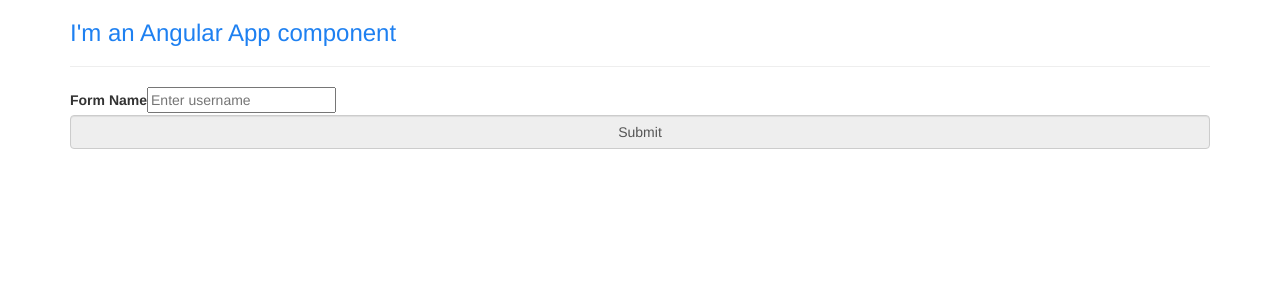
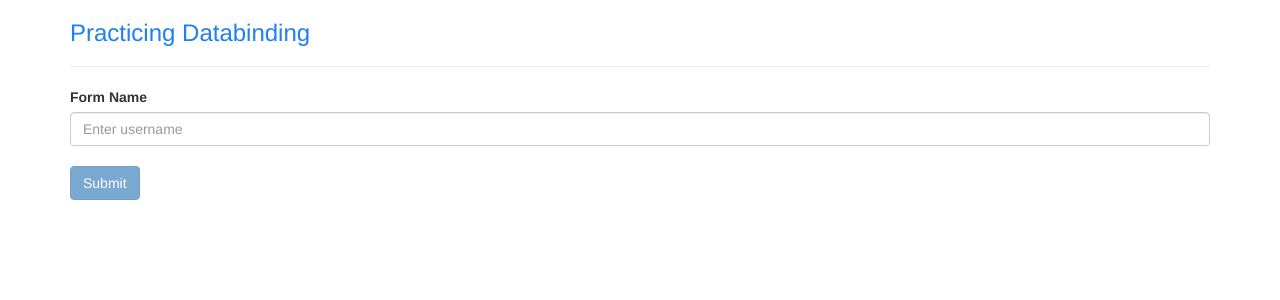
Before and after one commit to JuliaAvona/angular, an Angular app in the folder my-app/: page / in a window 1280 px wide. Shown: the top 300 px of the page. Built offline with nearby package versions, Linux system fonts and the light colour scheme.

Commit message:
fix: fix form styles

```diff
--- a/my-app/src/app/app.component.html
+++ b/my-app/src/app/app.component.html
@@ -1,7 +1,7 @@
 <div class="container">
   <div class="row">
     <div class="col-xs-12">
-      <h3>I'm an Angular App component</h3>
+      <h3>Practicing Databinding</h3>
       <hr>
       <app-form></app-form>
     </div>
--- a/my-app/src/app/app.component.ts
+++ b/my-app/src/app/app.component.ts
@@ -3,11 +3,7 @@
 @Component({
   selector: 'app-root',
   templateUrl: './app.component.html',
-  styles: [`
-  h3 {
-  color: rgb(30, 128, 241);
-}
-  `]
+  styleUrls: [`./app.component.scss`],
 })
 export class AppComponent {
   title = 'my-app';
--- a/my-app/src/app/form/form.component.html
+++ b/my-app/src/app/form/form.component.html
@@ -1,6 +1,7 @@
 <label for="username">Form Name</label>
-<input type="text" id="username" name="username" [(ngModel)]="username" placeholder="Enter username"
-  (input)="updateButtonStatus()">
-<!-- <button class="form-control" (click)="onUpdateUsername()">Submit</button> -->
-<button disabled class="form-control" [disabled]="isDisabled" (click)="clearUsername()">Submit</button>
+<input type="text" id="username" name="username" class="form-control" [(ngModel)]="username"
+  placeholder="Enter username" (input)="updateButtonStatus()">
+<br>
+<button disabled class="btn btn-primary" [disabled]="isDisabled" (click)="clearUsername()">Submit</button>
+<br>
 <h2>{{username}}</h2>
```
